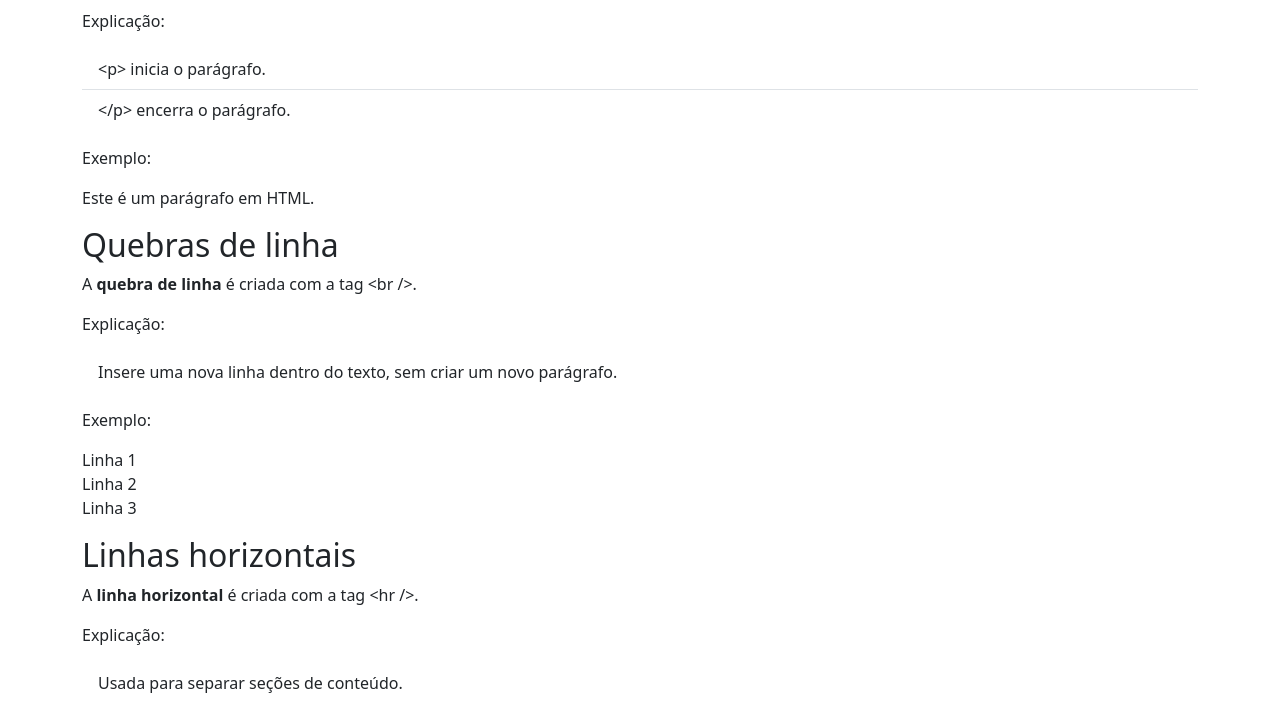
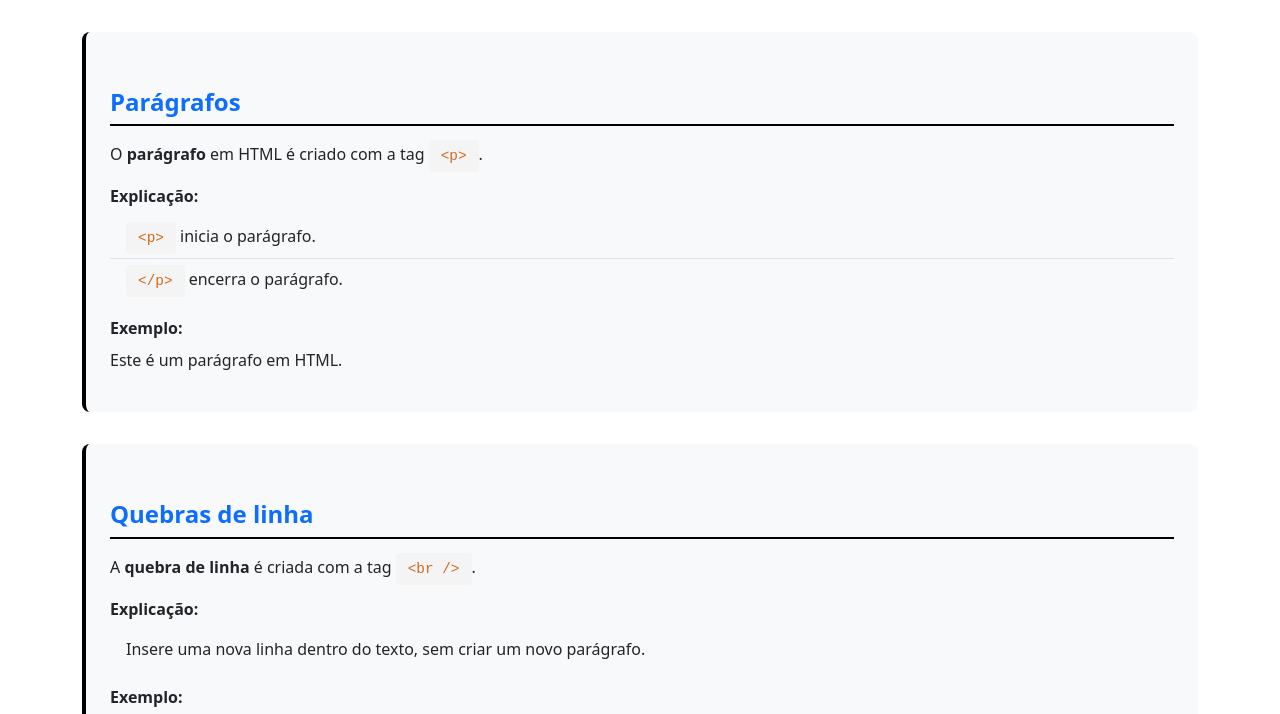
Before and after one commit to drsb-spec/caderno-html, a website: page tags/elementares.html in a window 1280 px wide. Shown: the part 629-1343 px from the top of the page. Drawn offline with nearby package versions, Linux system fonts and the light colour scheme; files that its build step writes are made by us from their sources.

Commit message:
Minor Changes on CSS reference

```diff
--- a/tags/elementares.html
+++ b/tags/elementares.html
@@ -4,7 +4,7 @@
     <meta charset="utf-8">
     <title>Tags Elementares</title>
     <meta name="viewport" content="width=device-width, initial-scale=1">
-  <link rel="stylesheet" type="text/css" href="../design.css">
+    <link rel="stylesheet" type="text/css" href="css/index.css">
     <link href="https://cdn.jsdelivr.net/npm/bootstrap@5.3.8/dist/css/bootstrap.min.css" rel="stylesheet" integrity="sha384-sRIl4kxILFvY47J16cr9ZwB07vP4J8+LH7qKQnuqkuIAvNWLzeN8tE5YBujZqJLB" crossorigin="anonymous">
 </head>
 <body>
```
Also changed, not shown: tags/formatacao.html (+1 -1 lines), tags/hiper.html (+1 -1 lines), tags/imagens.html (+1 -1 lines), tags/multimedia.html (+1 -1 lines), tags/tabelas.html (+1 -1 lines).
